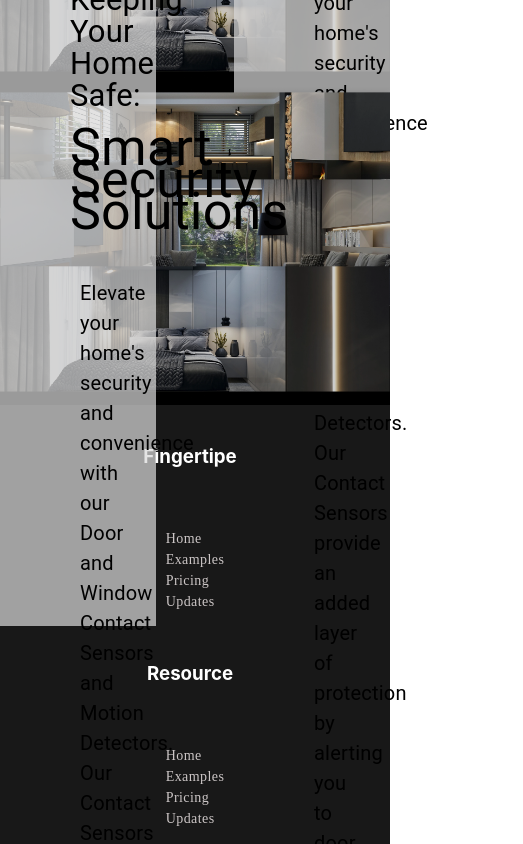
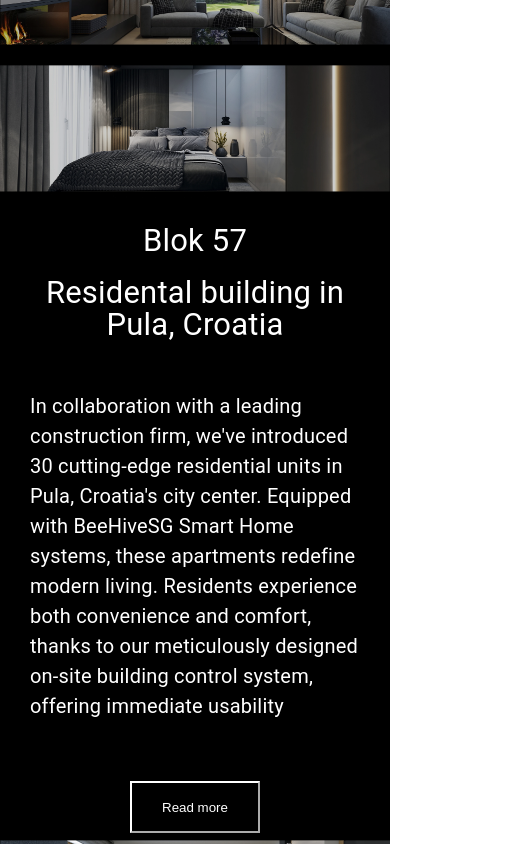
Before and after one commit to Juhaszcsenge/Okos-otthon, a React (Create React App) app: page /projects in a window 390 px wide. Shown: the part 840-1684 px from the top of the page, 523 px wide, since content can reach past the window. Built offline with nearby package versions, Linux system fonts and the light colour scheme.

Commit message:
project responsive

```diff
--- a/src/Component/Footer.tsx
+++ b/src/Component/Footer.tsx
@@ -3,7 +3,7 @@ import './Footer.css'; // Adj hozzá egy Footer.css fájlt a stílusokhoz
 
 const Footer = () => {
   return (
-    <div className="footer-container" style={{background: "var(--dark-background, #181818)", color:"white"}}>
+    <div className="footer-container" style={{background: "var(--dark-background, #181818)", color:"white", marginTop:"50px"}}>
       <div className="footer-column">
         <h3>Fingertipe</h3>
         <ul className="no-list-style">
--- a/src/Component/Header.css
+++ b/src/Component/Header.css
@@ -8,10 +8,10 @@
     height: 100%;
   }
 
-  img {
-    /* width: 100%; */
-    /* height: 100%; */
-  }
+  /* img {
+     width: 100%;
+     height: 100%;
+  } */
 
   .gradient > div {
     position: absolute;
--- a/src/Page/ImgSection/ImgSection.css
+++ b/src/Page/ImgSection/ImgSection.css
@@ -44,15 +44,26 @@ padding: 100px;
     line-height: 150%;
 }
 
-.imgText{
+/* .imgText{
     color:black;
     font-family: Roboto;
     font-size: 20px;
     font-style: normal;
     font-weight: 400;
     line-height: 150%;
+} */
+
+.imgText {
+  color: black;
+  font-family: Roboto;
+  font-size: 20px;
+  font-style: normal;
+  font-weight: 400;
+  line-height: 150%;
+  overflow: hidden;
+  text-overflow: ellipsis;
+  white-space: pre-wrap; /* Változás itt */
 }
-
 @media (max-width: 768px) {
     .cover,
     .smart-climate,
@@ -65,4 +76,16 @@ padding: 100px;
     .validation img {
       margin-top: -20px;
     }
-  }
+
+      .imgText {
+          white-space: normal;
+      }
+
+
+      @media (max-width: 480px) { /* Új médialekérdezés a még kisebb képernyők számára */
+        .imgText {
+            white-space: normal;
+            font-size: 16px; /* Változás itt: csökkentjük a betűméretet */
+        }
+    }
+}
--- a/src/Page/Projects/ProjectSection.tsx
+++ b/src/Page/Projects/ProjectSection.tsx
@@ -2,6 +2,7 @@ import React from 'react';
 import Navbar from '../../Component/Navbar';
 import Header from '../../Component/Header';
 import Footer from '../../Component/Footer';
+import './project.css'
 
 const ProjectSection = () => {
   return (
@@ -16,7 +17,7 @@ const ProjectSection = () => {
             Animation or image
             </p>
             </div>
-            <div  style={{position: "relative", width: "96.8%", height: "315px", flexShrink: "0", padding:"30px", top: "-250px", background: "linear-gradient(180deg, rgba(0, 0, 0, 0.00) 0%, #0E0E0E 66.15%)"}}>
+            <div className='textContainer' style={{position: "relative", width: "96.8%", height: "315px", flexShrink: "0", padding:"30px", top: "-250px", background: "linear-gradient(180deg, rgba(0, 0, 0, 0.00) 0%, #0E0E0E 66.15%)"}}>
             <h2 style={{color: "white", textAlign: "center", gap:"10px", alignItems:"center",fontSize:"52px", fontWeight:"400", letterSpacing:"0.2px", lineHeight:"62px", fontStyle:"normal", fontFamily:"Roboto"}}>Projects</h2>
             <p  style={{color: "white", gap:"10px", alignItems:"center", textAlign: "center", fontFamily:"Roboto", fontSize:"20px", fontStyle:"normal", fontWeight:"400", letterSpacing:"0.2px", lineHeight:"150%"}}>Our company provide innovative integrated solutions and strive to create good partnerships,
 respecting architectural and innovative expressions.</p>
@@ -28,38 +29,41 @@ respecting architectural and innovative expressions.</p>
     <img src='Chat Bot (1).png' style={{width: "100%", height: "100%"}} />
         </div>
         <div style={{ position: 'relative', width: '100%', height: '100%' }}>
-            <img src='Chat Bot (2).png' style={{width: "100%", height: "100%",marginTop:"-60px"}} />
+            <img className="chatBot1" src='Chat Bot (2).png' style={{width: "100%", height: "100%"}} />
         </div>
-        <div style={{ position: 'relative', width: '100%', height: '100%' }}>
-            <img src='Chat Bot.png' style={{width: "100%", height: "100%", marginTop:"-60px"}} />
-        <div style={{ position: 'absolute', top: '-56%', right: '0', transform: 'translate(0, -50%)', background: 'rgba(217, 217, 217, 0.71)', width: '40%', height:'712px', padding: '50px' }}>
-          <h2 style={{textAlign:"left", fontSize:"31px", fontStyle:"normal", fontFamily:"Roboto", fontWeight:"400", letterSpacing:"0.2px", color:"black",margin:"20px"}}>Keeping Your Home Safe:</h2>
-          <h2 style={{textAlign:"left", fontSize:"52px", fontStyle:"normal", fontFamily:"Roboto", fontWeight:"400", letterSpacing:"0.2px", color:"black", margin:"20px"}}>Smart Security Solutions </h2>
+        <div className='imgContainer' style={{ position: 'relative', width: '100%', height: '100%' }}>
+            <img src='Chat Bot.png' style={{width: "100%", height: "100%"}} />
+        <div className='contentContainer'>
+          <h2>Blok 57</h2>
+          <h2>Residental building in Pula, Croatia</h2>
           <p className='imgText' style={{padding:"30px", textAlign: "left", marginBottom:"30px"}}>
-            Elevate your home's security and convenience with our Door and Window Contact Sensors and Motion Detectors.
-            Our Contact Sensors provide an added layer of protection by alerting you to door or window activity,
-            while our Motion Detectors keep a watchful eye on your home, detecting any movement and ensuring peace of mind.
-            Embrace a more secure and efficient living space where technology works to enhance your safety and daily life.
+          In collaboration with a leading construction firm, we've introduced 30 cutting-edge residential units in Pula, Croatia's city center.
+          Equipped with BeeHiveSG Smart Home systems, these apartments redefine modern living.
+          Residents experience both convenience and comfort, thanks to our meticulously designed on-site building control system, offering immediate usability
           </p>
+          <button className='projectButton'>
+            Read more
+          </button>
         </div>
     </div>
     <div style={{ position: 'relative', width: '100%', height: '100%' }}>
     <img src='Chat Bot (1).png' style={{width: "100%", height: "100%"}} />
         </div>
         <div style={{ position: 'relative', width: '100%', height: '100%' }}>
-            <img src='Chat Bot (2).png' style={{width: "100%", height: "100%",marginTop:"-60px"}} />
+            <img src='Chat Bot (2).png' style={{width: "100%", height: "100%"}} />
         </div>
-        <div style={{ position: 'relative', width: '100%', height: '100%' }}>
-            <img src='Chat Bot.png' style={{width: "100%", height: "100%", marginTop:"-60px"}} />
-        <div style={{ position: 'absolute', top: '-56%', left: '0', transform: 'translate(0, -50%)', background: 'rgba(217, 217, 217, 0.71)', width: '40%', height:'712px', padding: '50px' }}>
-          <h2 style={{textAlign:"left", fontSize:"31px", fontStyle:"normal", fontFamily:"Roboto", fontWeight:"400", letterSpacing:"0.2px", color:"black",margin:"20px"}}>Keeping Your Home Safe:</h2>
-          <h2 style={{textAlign:"left", fontSize:"52px", fontStyle:"normal", fontFamily:"Roboto", fontWeight:"400", letterSpacing:"0.2px", color:"black", margin:"20px"}}>Smart Security Solutions </h2>
+        <div className='imgContainer' style={{ position: 'relative', width: '100%', height: '100%' }}>
+            <img src='Chat Bot.png' style={{width: "100%", height: "100%"}} />
+        <div className='otherContainer'>
+          <h2>Odra</h2>
+          <h2>Residental Complex in Odra, Croatia</h2>
           <p className='imgText' style={{padding:"30px", textAlign: "left", marginBottom:"30px"}}>
-            Elevate your home's security and convenience with our Door and Window Contact Sensors and Motion Detectors.
-            Our Contact Sensors provide an added layer of protection by alerting you to door or window activity,
-            while our Motion Detectors keep a watchful eye on your home, detecting any movement and ensuring peace of mind.
-            Embrace a more secure and efficient living space where technology works to enhance your safety and daily life.
+          Partnering with the main contractor for the 'Odra' residential complex development in Croatia, we're bringing smart living to 24 buildings and 300 apartments,
+          enhancing convenience, security, and energy efficiency. Our high-quality systems make life in this development even more exceptional.
           </p>
+          <button className='projectButton'>
+            Read more
+          </button>
         </div>
     </div>
     <Footer/>
--- /dev/null
+++ b/src/Page/Projects/project.css
@@ -0,0 +1,181 @@
+.contentContainer{
+     position: absolute;
+     top: -56%;
+     right: 0;
+     transform: translate(0, -50%);
+     background: rgba(217, 217, 217, 0.71);
+     width: 40%;
+     height: 712px;
+     padding: 50px;
+}
+
+.textContainer {
+    position: absolute;
+    top: 0;
+    left: 0;
+    background: rgba(217, 217, 217, 0.71);
+    width: 100%;
+    padding: 20px;
+  }
+
+  /* Text styles */
+  .textContainer h2 {
+    text-align: left;
+    font-size: 31px;
+    font-style: normal;
+    font-family: 'Roboto', sans-serif;
+    font-weight: 400;
+    letter-spacing: 0.2px;
+    color: black;
+    margin: 20px;
+  }
+
+  .textContainer p {
+    padding: 30px;
+    text-align: left;
+    margin-bottom: 30px;
+    font-family: 'Roboto', sans-serif;
+    color: black;
+  }
+
+
+.imgContainer{
+    margin-top:"-30px"
+}
+
+
+  /* Content styles */
+  .contentContainer h2 {
+    text-align: left;
+    font-size: 31px;
+    font-style: normal;
+    font-family: 'Roboto', sans-serif;
+    font-weight: 400;
+    letter-spacing: 0.2px;
+    color: black;
+    margin: 20px;
+  }
+
+  .otherContainer h2 {
+    text-align: left;
+    font-size: 31px;
+    font-style: normal;
+    font-family: 'Roboto', sans-serif;
+    font-weight: 400;
+    letter-spacing: 0.2px;
+    color: black;
+    margin: 20px;
+  }
+
+  .contentContainer p {
+    padding: 30px;
+    text-align: left;
+    margin-bottom: 30px;
+    font-family: 'Roboto', sans-serif;
+  }
+
+  .otherContainer{
+    position: absolute;
+    top: -56%;
+    left: 0;
+    transform: translate(0, -50%);
+    background: rgba(217, 217, 217, 0.71);
+    width: 40%;
+    height: 712px;
+    padding: 50px;
+  }
+
+.projectButton{
+    display: flex;
+    text-align: center;
+    justify-content: center;
+    align-items: center;
+    height: 52px;
+    padding: 10px 30px;
+    flex-shrink: 0;
+    color: black;
+    background-color:  rgba(217, 217, 217, 0.67);
+    border-color: black;
+    margin: auto;
+    order: 1px solid #000;
+    box-shadow: 0px 4px 31px 0px rgba(0, 0, 0, 0.15);
+}
+
+
+  @media (max-width: 1193px) {
+    .contentContainer {
+        position: static;
+        width: 100%;
+        height: 50%;
+        padding: 0;
+        transform: translate(0);
+        margin-top: 20px;
+        background-color: black;
+    }
+    .otherContainer {
+        position: static;
+        width: 100%;
+        height: 50%;
+        padding: 0;
+        transform: translate(0);
+        margin-top: 20px;
+        background-color: black;
+        color: white;
+    }
+
+    .otherContainer h2 {
+        color: white;
+        text-align: center;
+    }
+
+
+    .contentContainer h2{
+        color: white;
+        text-align: center;
+    }
+
+    .textContainer h2 {
+        text-align: left;
+        font-size: 31px;
+        font-style: normal;
+        font-family: 'Roboto', sans-serif;
+        font-weight: 400;
+        letter-spacing: 0.2px;
+        color: white;
+        margin: 20px;
+      }
+
+      .textContainer p {
+        padding: 30px;
+        text-align: left;
+        margin-bottom: 30px;
+    }
+      .projectButton{
+        display: flex;
+        text-align: center;
+        justify-content: center;
+        align-items: center;
+        height: 52px;
+        padding: 10px 30px;
+        flex-shrink: 0;
+        color: white;
+        background-color:  black;
+        border-color: white;
+        margin: auto;
+        order: 1px solid #000;
+        box-shadow: 0px 4px 31px 0px rgba(0, 0, 0, 0.15);
+    }
+
+    .imgText {
+        color: white;
+        font-family: Roboto;
+        font-size: 20px;
+        font-style: normal;
+        font-weight: 400;
+        line-height: 150%;
+        overflow: hidden;
+        text-overflow: ellipsis;
+        white-space: pre-wrap;
+    }
+
+}
```
